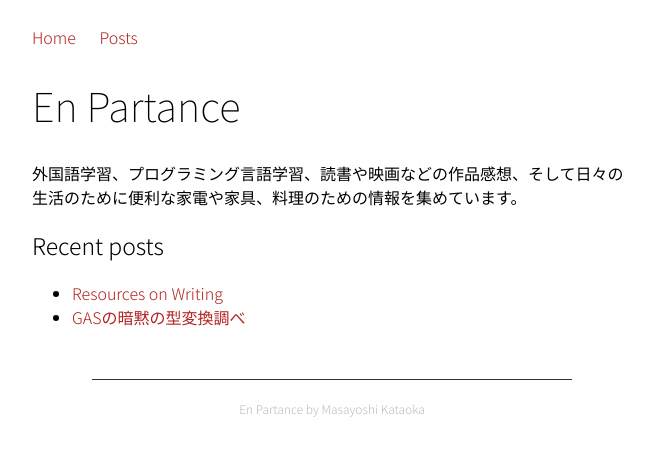
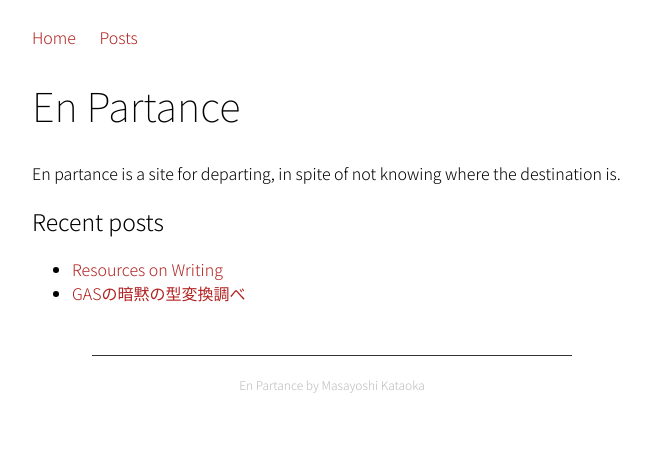
Before and after one commit to mkataoka73/aws_hosted_blog, a Jekyll site: the page built from index.md, in a window 1280 px wide. Shown: the top 456 px of the page, without its empty margins (308-961 px from the left). Built offline with Jekyll 4.4.1, drawn with Linux system fonts in a browser that asks for light colours.

Commit message:
Change description

```diff
--- a/_config.yml
+++ b/_config.yml
@@ -1,7 +1,7 @@
 url: "https://master.d2wijfrp3v56sc.amplifyapp.com" # the base hostname & protocol for your site, e.g. http://example.com
 baseurl: "" # the subpath of your site, e.g. /blog
 title: "En Partance"
-description: "外国語学習、プログラミング言語学習、読書や映画などの作品感想、そして日々の生活のために便利な家電や家具、料理のための情報を集めています。"
+description: "En partance is a site for departing, in spite of not knowing where the destination is."
 
 
 default_locale: ja
```
